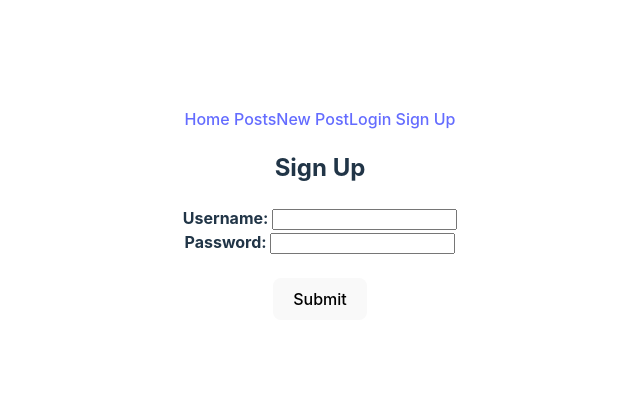
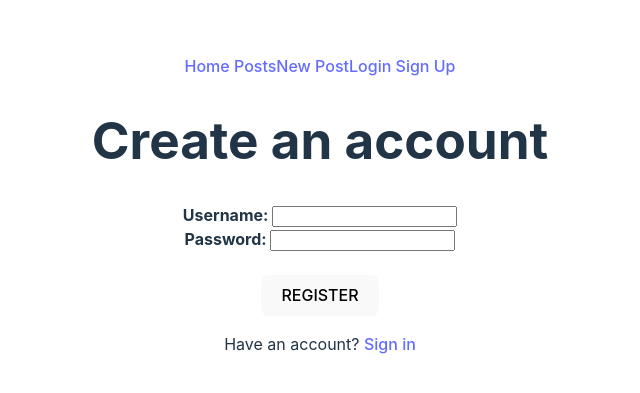
Before and after one commit to YjHong12/Block30, a React (Vite) app in the folder project/: page /signup in a window 1280 px wide. Shown: the part 187-580 px from the top of the page, without its empty margins (320-960 px from the left). Built offline with nearby package versions, Linux system fonts and the light colour scheme.

Commit message:
signup assigs token successfully

```diff
--- a/project/src/components/Signup.jsx
+++ b/project/src/components/Signup.jsx
@@ -1,60 +1,90 @@
 import React, { useState } from "react";
+import { Link, useNavigate } from "react-router-dom";
 
-const COHORT_NAME = '2306-GHP-ET-WEB-FT-SF'
-const BASE_URL = `https://strangers-things.herokuapp.com/api/${COHORT_NAME}`
+const COHORT_NAME = "2306-GHP-ET-WEB-FT-SF";
+const BASE_URL = `https://strangers-things.herokuapp.com/api/${COHORT_NAME}`;
 
 export default function Signup({ setToken }) {
-    const [username, setUsername] = useState("")
-    const [password, setPassword] = useState("")
-    const [error, setError] = useState(null)
+  const [username, setUsername] = useState("");
+  const [password, setPassword] = useState("");
+  const [error, setError] = useState(null);
 
   async function handleSubmit(event) {
-        event.preventDefault()
+    event.preventDefault();
+    console.log({ username, password });
+    setUsername("");
+    setUsername("");
 
     if (username.length === 0) {
-            setToken("")
-            setError("Username cannot be empty!")
-            setUsername("")
-            setPassword("")
-            return
+      setToken("");
+      setError("Username cannot be empty!");
+      setUsername("");
+      setPassword("");
+      return;
     }
 
     try {
       const response = await fetch(`${BASE_URL}/users/register`, {
         method: "POST",
         body: JSON.stringify({
-                    username,
-                    password
+            user: {
+                username: 'superman27',
+                password: 'krypt0n0rbust'
+              }
         }),
         headers: {
-                    'Content-Type': 'application/json'
-                }
+          "Content-Type": "application/json",
+        },
       });
 
       const result = await response.json();
-            console.log(result)
-            setToken(result.token)
-
+      console.log(result);
+      setToken(result.token);
     } catch (error) {
-            setError(error.message)
+      setError(error.message);
     }
   }
 
   return (
-        <div>
-        <h2>Sign Up</h2>
-        { error && <p>{error}</p> }
-        <form onSubmit={handleSubmit}>
-            <label><b>Username: </b>{""}
-            <input value={username} onChange={(e) => setUsername(e.target.value)}/>
-            </label><br />
+    <div className="signup">
+      <h1>Create an account</h1>
+      {error && <p>{error}</p>}
+      <form className="signupForm" onSubmit={handleSubmit}>
+        <label>
+          <b>Username: </b>
+          {""}
+        </label>
+        <input
+          type="text"
+          name="username"
+          id="username"
+          required
+          value={username}
+          onChange={(event) => setUsername(event.target.value)}
+        />
+        <br />
 
-            <label> <b>Password: </b>{""}
-            <input value={password} onChange={(e) => setPassword(e.target.value)}/>
-            </label><br />< br/>
+        <label>
+          {" "}
+          <b>Password: </b>
+          {""}{" "}
+        </label>
+        <input
+          type="password"
+          name="password"
+          id="password"
+          required
+          value={password}
+          onChange={(event) => setPassword(event.target.value)}
+        />
+        <br />
+        <br />
 
-            <button>Submit</button>
+        <button className="signup">REGISTER</button>
+        <p>
+          Have an account? <Link to="/">Sign in</Link>
+        </p>
       </form>
     </div>
-    )
+  );
 }
```
Lines whose indentation alone changed are shown as unchanged.
